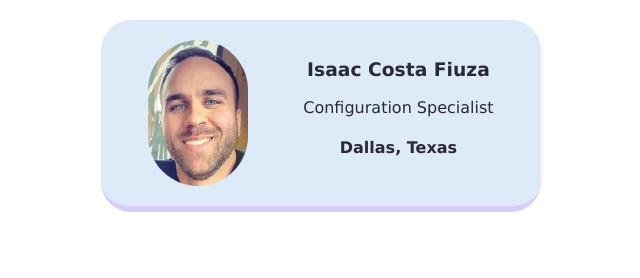
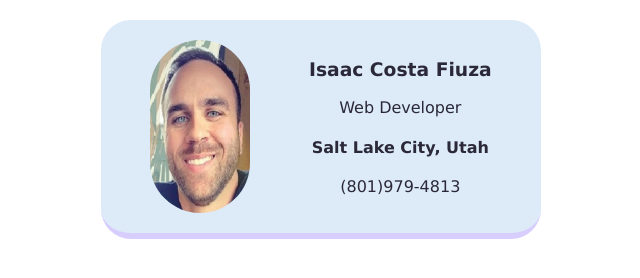
Before and after one commit to ifiuza/business-card, a website built with Vite: page index.html in a window 1280 px wide. Shown: the whole page, without its empty margins (319-959 px from the left). Built offline with nearby package versions, Linux system fonts and the light colour scheme.

Commit message:
Update index.html
updating card info

```diff
--- a/index.html
+++ b/index.html
@@ -7,8 +7,9 @@
             <img class="avatar" src="isaac.jpg">
             <div >
                 <h3>Isaac Costa Fiuza</h3>
-                <p>Configuration Specialist</p>
-                <h4>Dallas, Texas</h4>
+                <p>Web Developer</p>
+                <h4>Salt Lake City, Utah </h4>
+                <p>(801)979-4813</p>
             </div>
         </div>
     </body>
```
